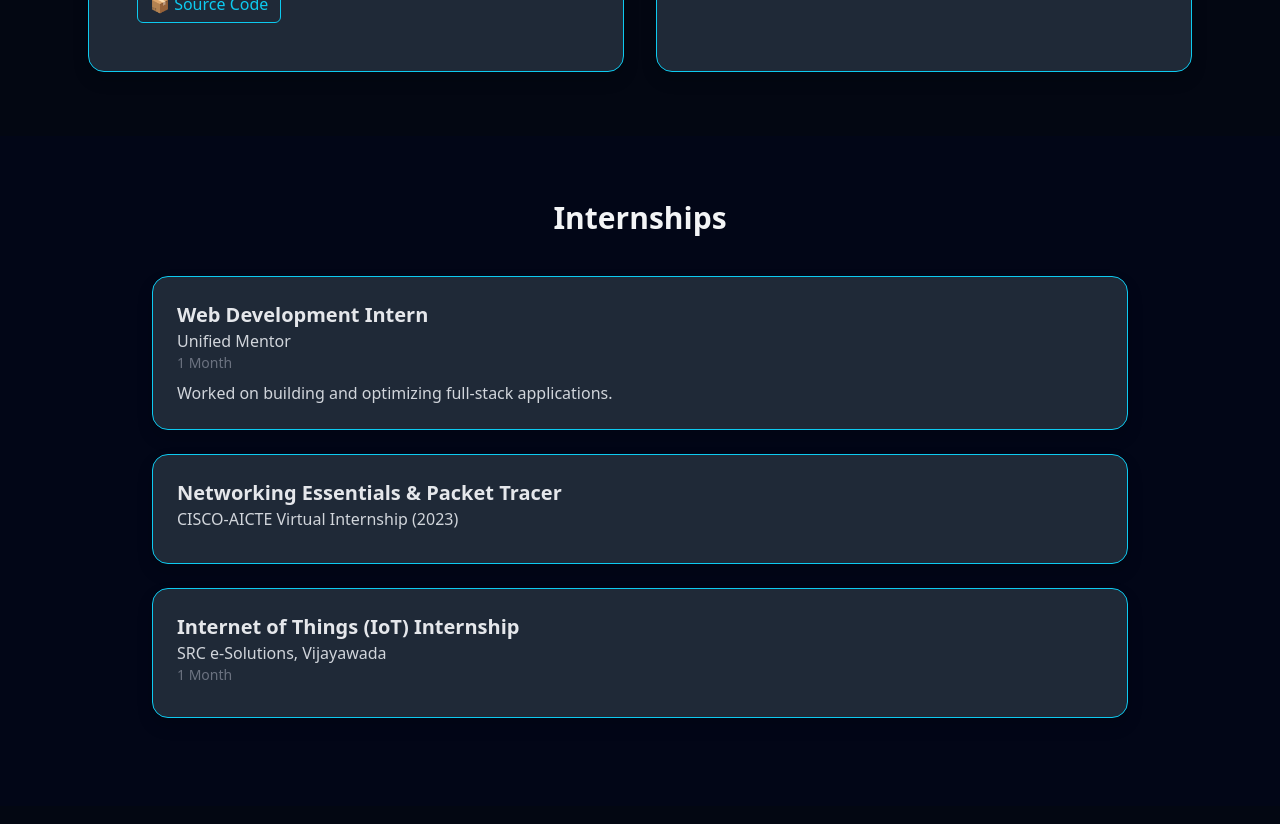
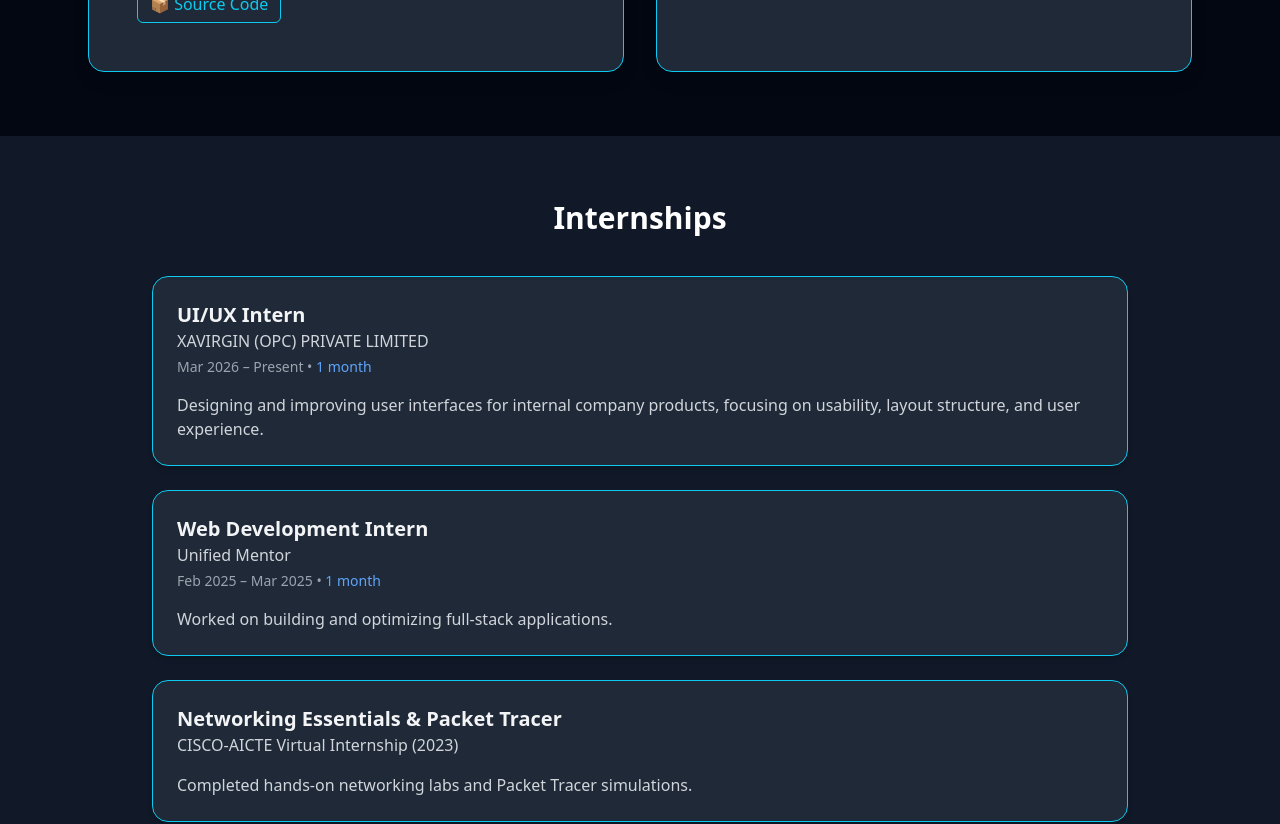
Before and after one commit to MALLIKHARJUNCH-02/Mallikharjun-Reddy-Portfolio, a React (Vite) app: page / in a window 1280 px wide. Shown: the part 3460-4284 px from the top of the page. Built offline with nearby package versions, Linux system fonts and the light colour scheme.

Commit message:
Updated Internship format with realtime timeline and added ongoing internship

```diff
--- a/src/data/site.js
+++ b/src/data/site.js
@@ -2,7 +2,7 @@
 const siteData = {
   name: "Chilukuri Mallikharjun Reddy",
   designation: "Full Stack Web Developer | UX-Focused Product Designer",
-  tagLine:"Building clean, user-focused web experiences",
+  tagLine: "Building clean, user-focused web experiences",
   resume: "/resume.pdf",
   about: `Focused on scalability, performance, and thoughtful UI/UX in modern web applications.`,
 
@@ -99,23 +99,29 @@
 
   internships: [
     {
+      "role": "UI/UX Intern",
+      "company": "XAVIRGIN (OPC) PRIVATE LIMITED",
+      "startDate": "2026-03-01",
+      "endDate": "present",
+      "description": "Designing and improving user interfaces for internal company products, focusing on usability, layout structure, and user experience."
+    },
+    {
       role: "Web Development Intern",
       company: "Unified Mentor",
-      duration: "1 Month",
+      startDate: "2025-02-15",
+      endDate: "2025-3-15",
       description: "Worked on building and optimizing full-stack applications."
     },
     {
       role: "Networking Essentials & Packet Tracer",
       company: "CISCO-AICTE Virtual Internship (2023)",
-      // duration: "1 Month",
-      // description: "Worked on building and optimizing full-stack applications."
+      description: "Completed hands-on networking labs and Packet Tracer simulations."
     },
-    {
-      role: "Internet of Things (IoT) Internship",
-      company: "SRC e-Solutions, Vijayawada",
-      duration: "1 Month",
-      // description: "Worked on building and optimizing full-stack applications."
-    }
+    // {
+    //   role: "Internet of Things (IoT) Internship",
+    //   company: "SRC e-Solutions, Vijayawada",
+    //   description: "Built IoT prototypes and explored sensor integration with cloud platforms."
+    // }
   ],
 
   // experience: [
--- a/src/sections/Internships.jsx
+++ b/src/sections/Internships.jsx
@@ -6,31 +6,71 @@
   const ref = useRef(null);
   const isInView = useInView(ref, { once: true });
 
+  const getDuration = (startDate, endDate) => {
+    if (!startDate || !endDate) return null;
+
+    const start = new Date(startDate);
+    const end = endDate === "present" ? new Date() : new Date(endDate);
+
+    let months =
+      end.getMonth() -
+      start.getMonth() +
+      12 * (end.getFullYear() - start.getFullYear());
+
+    if (months <= 0) months = 1;
+
+    return `${months} month${months > 1 ? "s" : ""}`;
+  };
+
+  const formatDate = (date) => {
+    if (!date) return null;
+    if (date === "present") return "Present";
+
+    const options = { year: "numeric", month: "short" };
+    return new Date(date).toLocaleDateString("en-US", options);
+  };
+
   return (
-    <section id="internships" ref={ref} className="py-16 bg-gray-90">
+    <section id="internships" ref={ref} className="py-16 bg-gray-900">
       <div className="max-w-5xl mx-auto px-6">
         <motion.h2
           initial={{ opacity: 0, y: -30 }}
           animate={isInView ? { opacity: 1, y: 0 } : {}}
           transition={{ duration: 0.6 }}
-          className="text-3xl font-bold text-center mb-10 text-gray-100 dark:text-white"
+          className="text-3xl font-bold text-center mb-10 text-white"
         >
           Internships
         </motion.h2>
-        {siteData.internships.map((intern, index) => (
+
+        {siteData.internships.map((intern, index) => {
+          const start = formatDate(intern.startDate);
+          const end = formatDate(intern.endDate);
+          const duration = getDuration(intern.startDate, intern.endDate);
+
+          return (
             <motion.div
               key={index}
               initial={{ opacity: 0, y: 30 }}
               animate={isInView ? { opacity: 1, y: 0 } : {}}
-            transition={{ duration: 0.6}}
-            className="mb-6 p-6 rounded-2xl shadow-md bg-gray-800 dark:bg-gray-800 border-start border-1 border-info shadow"
+              transition={{ duration: 0.6, delay: index * 0.2 }}
+              className="mb-6 p-6 rounded-2xl shadow-md bg-gray-800 border-1 border-info"
             >
-            <h3 className="text-xl font-semibold text-gray-200">{intern.role}</h3>
+              <h3 className="text-xl font-semibold text-gray-100">
+                {intern.role}
+              </h3>
+
               <p className="text-gray-300">{intern.company}</p>
-            <p className="text-sm text-gray-500">{intern.duration}</p>
-            <p className="mt-2 text-gray-300 dark:text-gray-300">{intern.description}</p>
+
+              {start && end && (
+                <p className="text-sm text-gray-400 mt-1">
+                  {start} – {end} • <span className="text-blue-400">{duration}</span>
+                </p>
+              )}
+
+              <p className="mt-3 text-gray-300">{intern.description}</p>
             </motion.div>
-        ))}
+          );
+        })}
       </div>
     </section>
   );
```
Lines whose indentation alone changed are shown as unchanged.
